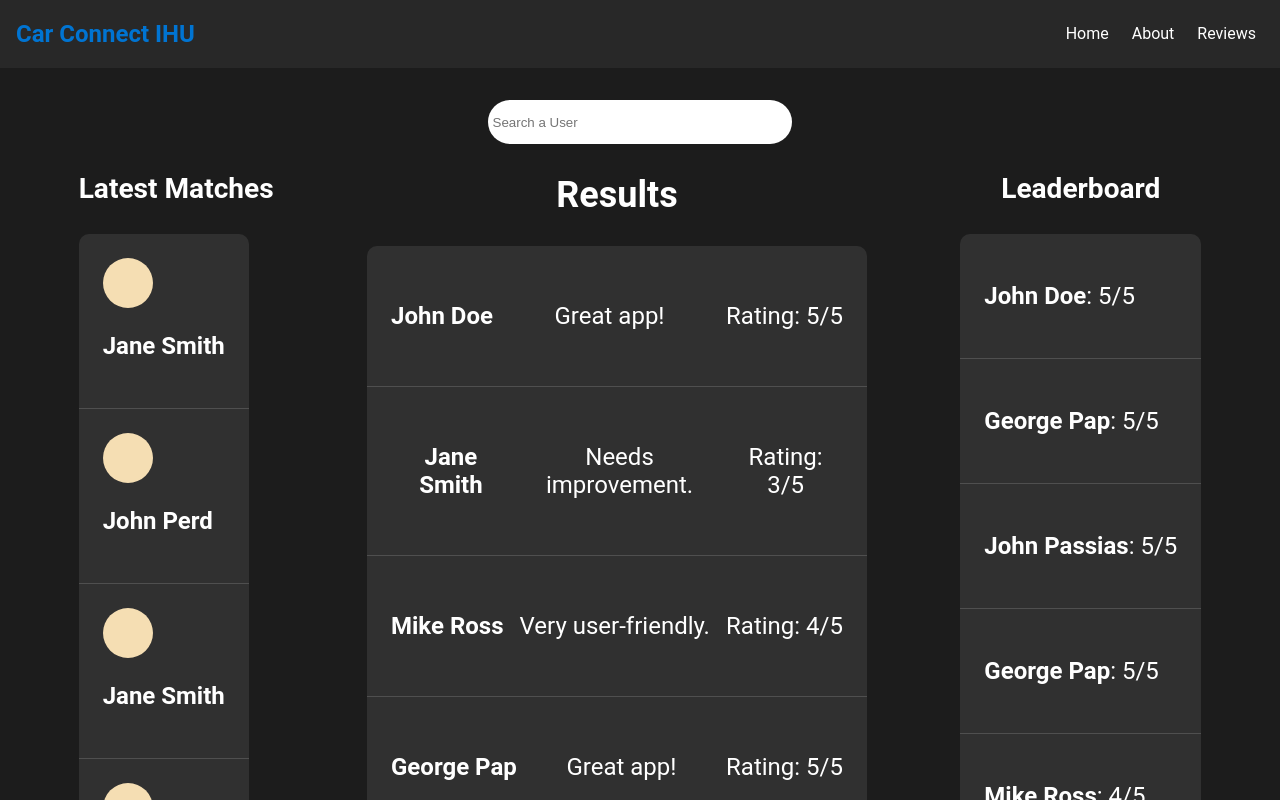
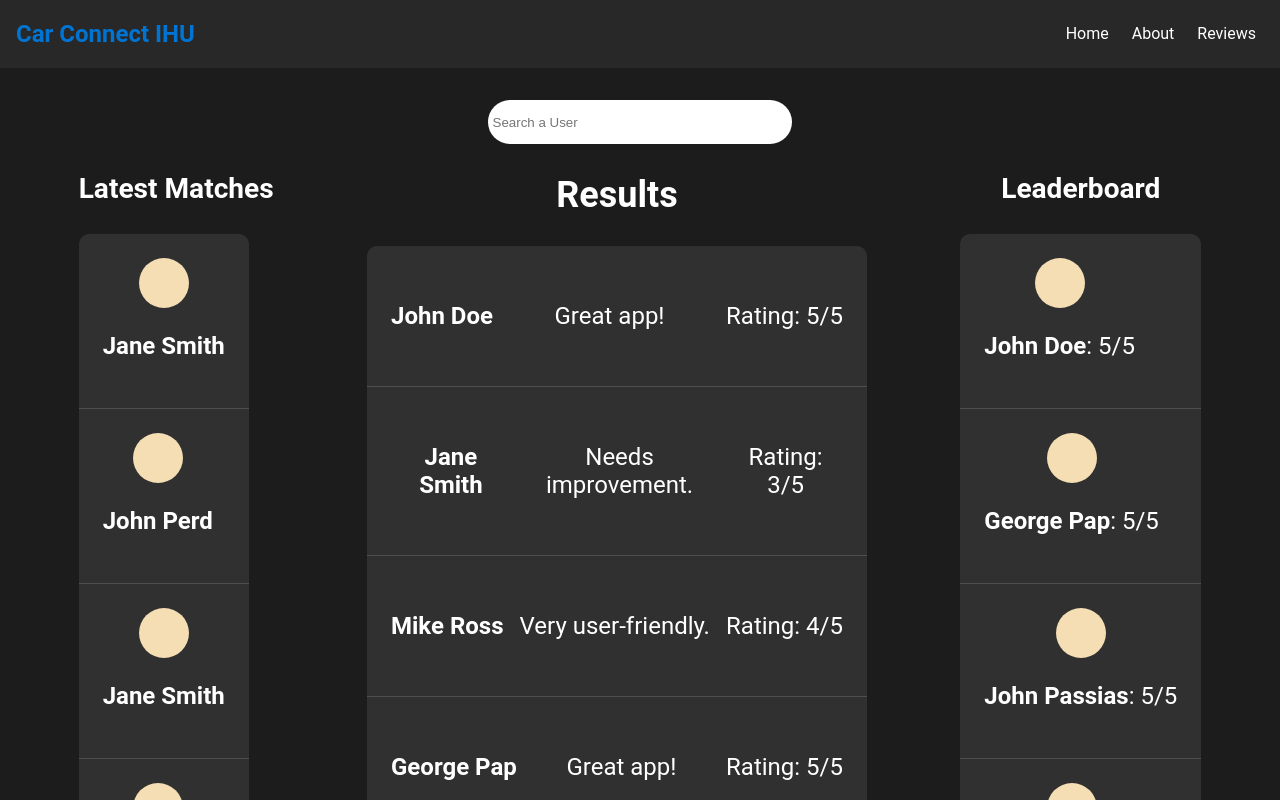
Before and after one commit to NautilusSoftwareIHU/CCIHU-Frontend, a Next.js app: page /reviews in a window 1280 px wide. Shown: the top 800 px of the page. Built offline with nearby package versions, Linux system fonts and the light colour scheme.

Commit message:
style changes | Added user Icons to Latest Matches & Leaderboard rendermethods

```diff
--- a/app/reviews/page.js
+++ b/app/reviews/page.js
@@ -16,7 +16,7 @@ const page = () => {
     { id: 9, username: "Mike Ross", review: "Very friendly.", rating: 4 },
     { id: 10, username: "George Pap", review: "Great app!", rating: 5 },
     { id: 11, username: "John Perd", review: "Needs improvement.", rating: 3 },
-  {
+    {
       id: 12,
       username: "Nikos Prss",
       review: "Very user-friendly.",
@@ -28,9 +28,9 @@ const page = () => {
     return [...reviews].sort((a, b) => b.rating - a.rating).slice(0, 10);
   };
 
-  const getLatestMatches = (reviews)=>{
-    return[...reviews].sort((a,b)=>a.rating-b.rating).slice(0,5);
-  }
+  const getLatestMatches = (reviews) => {
+    return [...reviews].sort((a, b) => a.rating - b.rating).slice(0, 5);
+  };
 
   const [SearchTerm, setSearchTerm] = useState("");
 
@@ -52,10 +52,15 @@ const page = () => {
             <Matches
               listItems={getLatestMatches(reviews)}
               minHeight="641px"
-              renderMethod={(item)=>(
-
-             <div><Usericon/><p><strong>{item.username}</strong></p></div>
-
+              renderMethod={(item) => (
+                <div>
+                  <div className={styles.icon}>
+                    <Usericon />
+                  </div>
+                  <p>
+                    <strong>{item.username}</strong>
+                  </p>
+                </div>
               )}
             />
           </div>
@@ -82,9 +87,14 @@ const page = () => {
               listItems={getOrderedReviews(reviews)}
               minHeight="641px"
               renderMethod={(item) => (
-                <p>
-                  <strong>{item.username}</strong>: {item.rating}/5
-                </p>
+                <div>
+                  <div className={styles.icon}>
+                    <Usericon />
+                  </div>
+                  <p>
+                    <strong>{item.username}</strong>: {item.rating}/5
+                  </p>
+                </div>
               )}
             />
           </div>
--- a/app/reviews/reviews.module.css
+++ b/app/reviews/reviews.module.css
@@ -52,6 +52,10 @@
   transition: all ease 0.3s;
 }
 
+.icon {
+  display: flex;
+  justify-content: center;
+}
 .latestmatches,
 .leaderboard {
   text-align: center;
--- a/components/Matches/Matches.module.css
+++ b/components/Matches/Matches.module.css
@@ -28,7 +28,8 @@
   }
 
   .container {
-    width: 100% !important;
+    margin: auto;
+    width: 80% !important;
     border-radius: 0;
   }
 }
```
